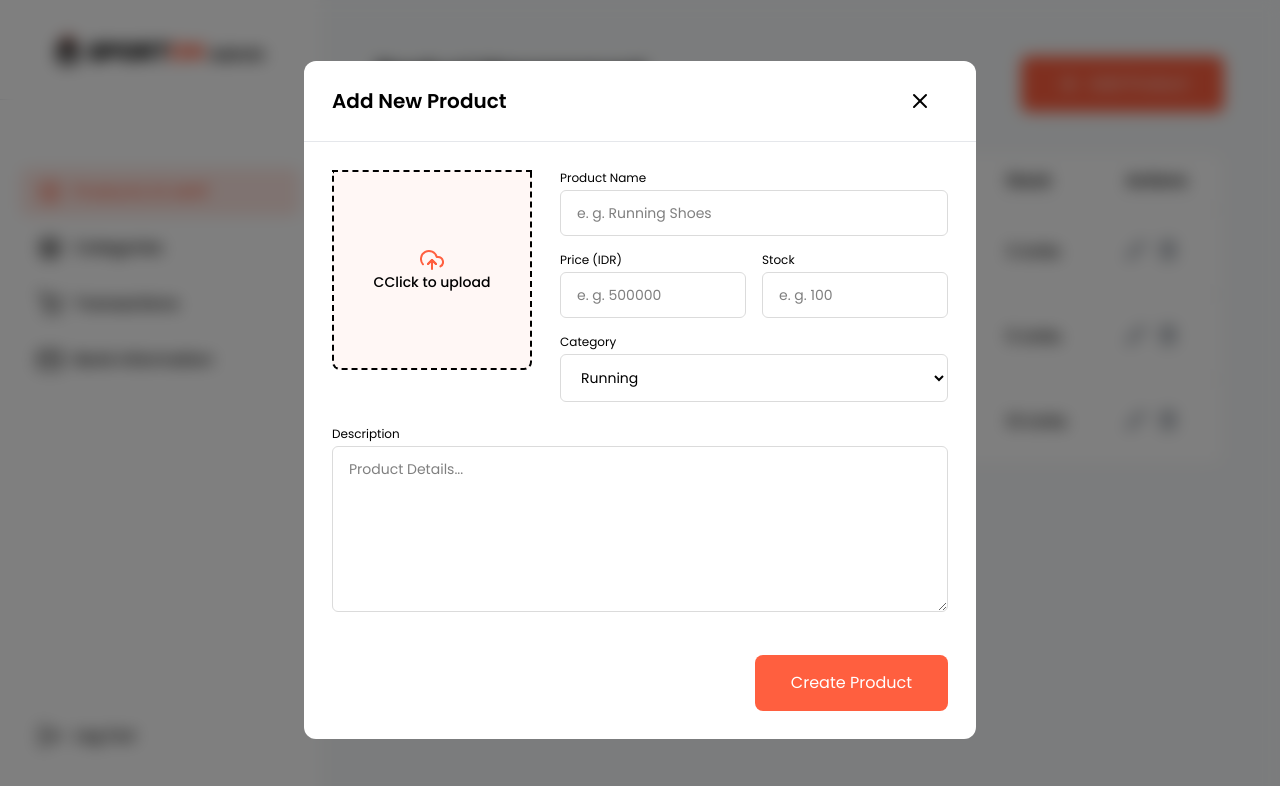
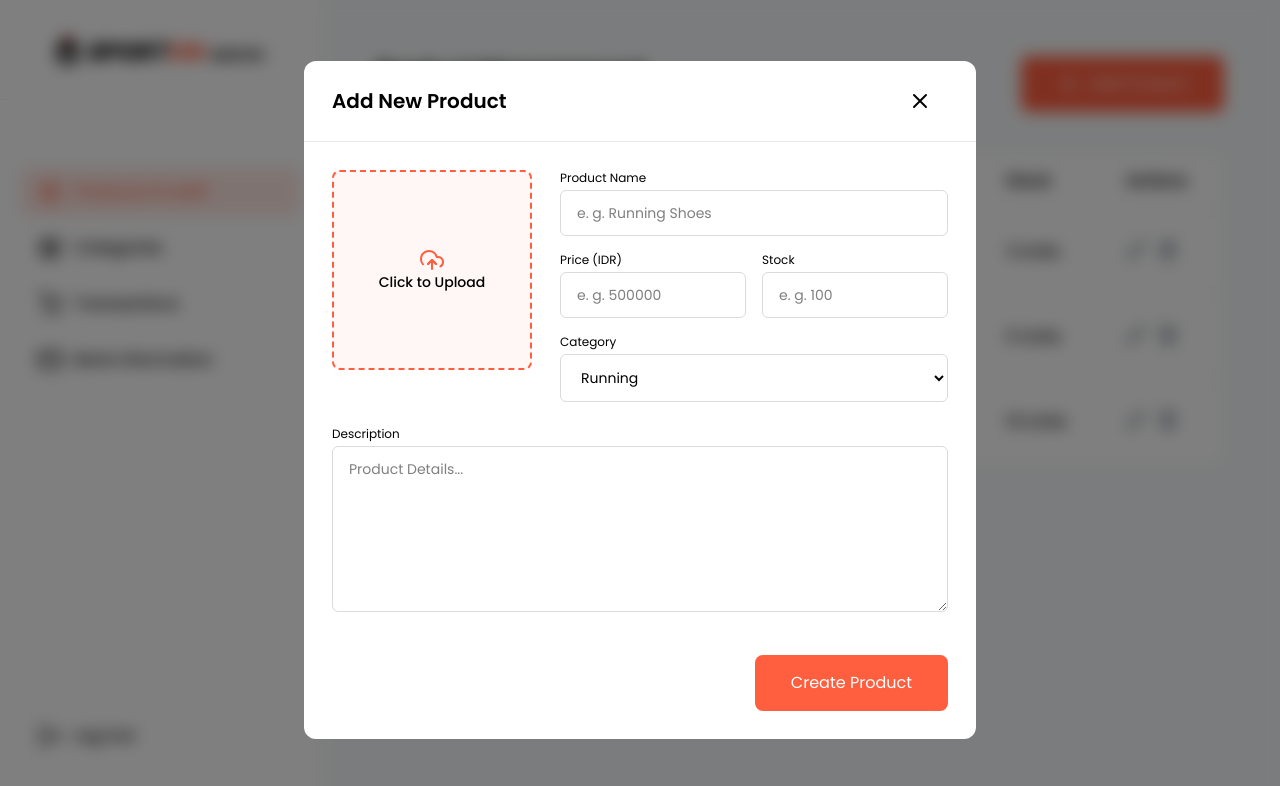
Before and after one commit to yafaputra/sport-on-web, a Next.js app in the folder my-app/: page /admin/products in a window 1280 px wide. Both pictures are taken after a click on the button "Add Product". Shown: the top 786 px of the page. Built offline with nearby package versions, Linux system fonts and the light colour scheme.

Commit message:
Season-4

```diff
--- a/my-app/app/(dashboard)/components/ui/image-upload-preview.tsx
+++ b/my-app/app/(dashboard)/components/ui/image-upload-preview.tsx
@@ -1,20 +1,26 @@
+import Image from "next/image";
 import { useRef } from "react";
-import { FiUploadCloud } from "react-icons/fi";
-import Image from "next/image";
-import { on } from "events";
+import { FiEdit, FiUploadCloud } from "react-icons/fi";
+
 type TImageUploadPreviewProps = {
   label?: string;
   value?: string | null;
-  onChange?: (file: File) => void;
+  onChange: (file: File) => void;
   className?: string;
 };
 
-const ImageUploadPreview = ({ label, value, onChange, className }: TImageUploadPreviewProps) => {
+const ImageUploadPreview = ({
+  label,
+  value,
+  onChange,
+  className,
+}: TImageUploadPreviewProps) => {
   const fileInputRef = useRef<HTMLInputElement | null>(null);
 
- const handleImageChange = () => {
+  const handleImageClick = () => {
     fileInputRef?.current?.click();
   };
+
   const handleFileChange = (e: React.ChangeEvent<HTMLInputElement>) => {
     if (e.target.files && e.target.files[0]) {
       const file = e.target.files[0];
@@ -24,18 +30,40 @@ const ImageUploadPreview = ({ label, value, onChange, className }: TImageUploadP
 
   return (
     <div className={className}>
-    <div onClick={handleImageChange} className="border-2 border-dashed border-prtimary bg-primary/5 rounded-b-lg h-50 flex flex-col justify-center items-center ">
+      <div
+        onClick={handleImageClick}
+        className="border-2 border-dashed border-primary bg-primary/5 rounded-lg h-50 flex flex-col justify-center items-center"
+      >
         {value ? (
-      <Image src={value} alt="Uploaded Image" width={190} height={190} className="object-cover h-full h-full"  />
+          <div className="max-w-[190px] relative">
+            <Image
+              src={value}
+              alt="preview product"
+              className="w-full h-full object-cover"
+              width={190}
+              height={190}
+            />
+            <div className="opacity-0 hover:opacity-100 absolute top-0 left-0 flex z-50">
+              <FiEdit />
+              Change Image
+            </div>
+          </div>
         ) : (
           <>
-     <FiUploadCloud className ="text-primary" size={24}/>
-     <span className="text-sm font-medium">CClick to upload</span>
+            <FiUploadCloud className="text-primary" size={24} />
+            <span className="text-sm font-medium">Click to Upload</span>
           </>
         )}
-    <input type="file" ref={fileInputRef} className="hidden" accept="image/*" onChange={handleFileChange}/>
+        <input
+          type="file"
+          ref={fileInputRef}
+          className="hidden"
+          accept="image/*"
+          onChange={handleFileChange}
+        />
       </div>
     </div>
-  )
+  );
 };
+
 export default ImageUploadPreview;
```
Lines whose indentation alone changed are shown as unchanged.
